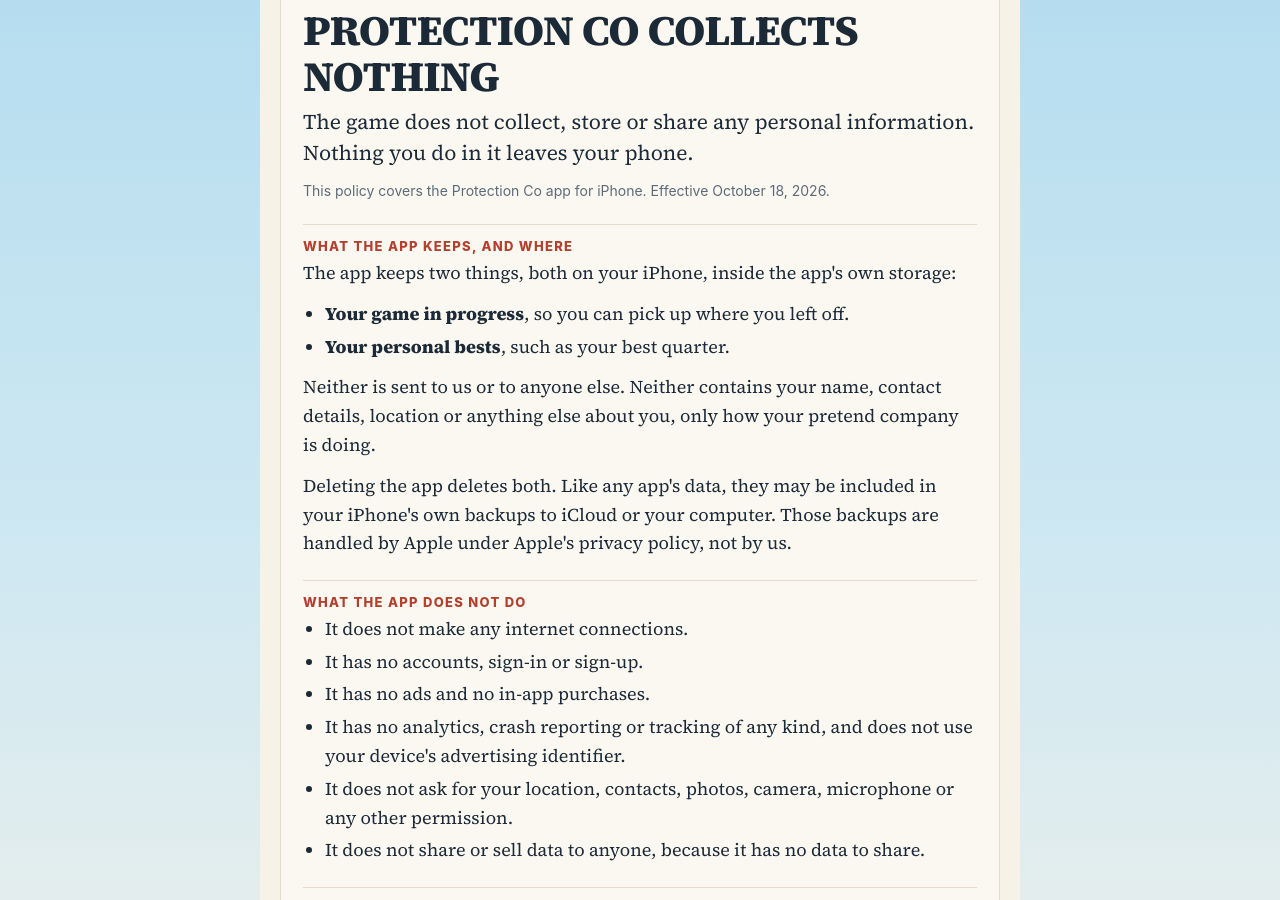
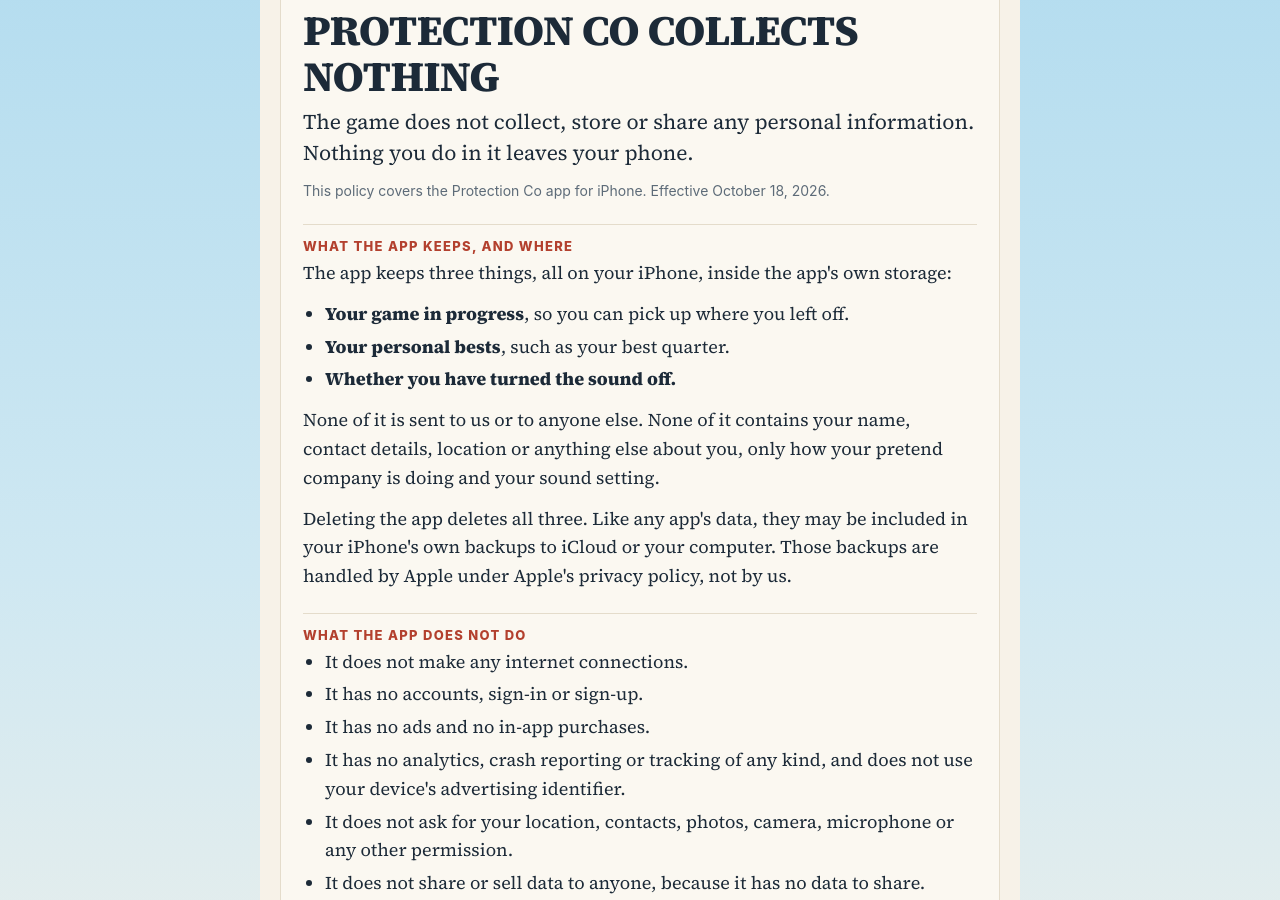
Before and after one commit to jtpatters/protection-co, a Jekyll site: the page built from privacy.html, in a window 1280 px wide and 900 px high, scrolled down 279 px. Built offline with Jekyll 4.4.1, drawn with Linux system fonts in a browser that asks for light colours.

Commit message:
List the sound setting among what the app keeps on the phone
Co-Authored-By: Claude Opus 5.5 <noreply@anthropic.com>

```diff
--- a/privacy.html
+++ b/privacy.html
@@ -19,13 +19,14 @@ description: Protection Co collects no personal information. Nothing you do in t
       <p class="dateline">This policy covers the Protection Co app for iPhone. Effective October 18, 2026.</p>
 
       <h3>What the app keeps, and where</h3>
-      <p>The app keeps two things, both on your iPhone, inside the app's own storage:</p>
+      <p>The app keeps three things, all on your iPhone, inside the app's own storage:</p>
       <ul>
         <li><strong>Your game in progress</strong>, so you can pick up where you left off.</li>
         <li><strong>Your personal bests</strong>, such as your best quarter.</li>
+        <li><strong>Whether you have turned the sound off.</strong></li>
       </ul>
-      <p>Neither is sent to us or to anyone else. Neither contains your name, contact details, location or anything else about you, only how your pretend company is doing.</p>
-      <p>Deleting the app deletes both. Like any app's data, they may be included in your iPhone's own backups to iCloud or your computer. Those backups are handled by Apple under Apple's privacy policy, not by us.</p>
+      <p>None of it is sent to us or to anyone else. None of it contains your name, contact details, location or anything else about you, only how your pretend company is doing and your sound setting.</p>
+      <p>Deleting the app deletes all three. Like any app's data, they may be included in your iPhone's own backups to iCloud or your computer. Those backups are handled by Apple under Apple's privacy policy, not by us.</p>
 
       <h3>What the app does not do</h3>
       <ul>
```
